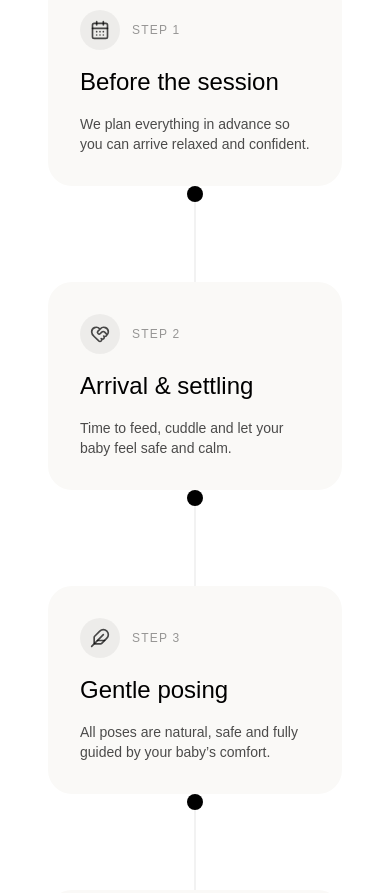
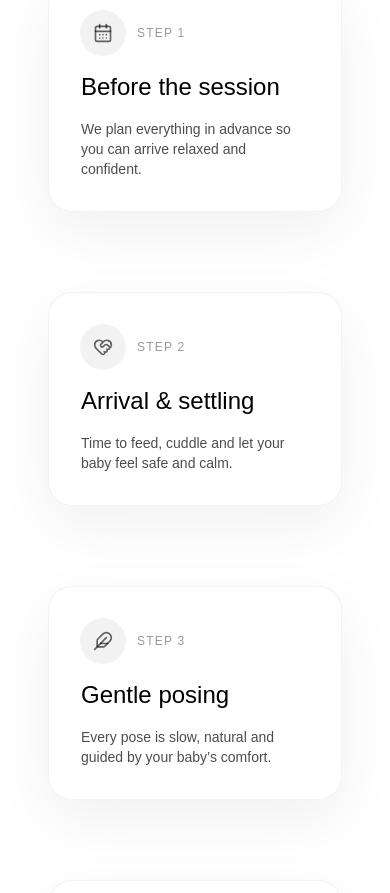
Before and after one commit to Krejzy23/photo, a React (Vite) app: page /services/newborn in a window 390 px wide. Shown: the part 5391-6284 px from the top of the page. Built offline with nearby package versions, Linux system fonts and the light colour scheme; a web font is replaced by a local one.

Commit message:
UI changes

```diff
--- a/src/components/Navbar.jsx
+++ b/src/components/Navbar.jsx
@@ -99,14 +99,17 @@ const Navbar = () => {
                     <div key={index} className="relative">
                       <button
                         onClick={() => setIsServicesOpen((p) => !p)}
-                        className="nav-hover-btn"
+                        className="nav-hover-btn flex items-center"
                       >
                         SERVICES
+                        <div className="px-1">
+                          <HiChevronDown />
+                        </div>
                       </button>
 
                       {isServicesOpen && (
-                        <div className="absolute left-1/2 top-full mt-4 -translate-x-1/2 rounded-full bg-black/80 px-6 py-3 backdrop-blur-md">
-                          <div className="flex gap-6">
+                        <div className="absolute left-20 top-full mt-5 -translate-x-1/2 bg-black px-6 py-3 backdrop-blur-md rounded-b-lg">
+                          <div className="flex flex-col gap-6">
                             {serviceItems.map((service, i) => (
                               <Link
                                 key={i}
--- a/src/components/newborn/NewbornHero.jsx
+++ b/src/components/newborn/NewbornHero.jsx
@@ -55,7 +55,7 @@ const NewbornHero = () => {
           <div className="nb-fade flex justify-center">
             <Button
               title="Book a session"
-              containerClass="bg-pink-300 text-white hover:bg-black/80"
+              containerClass="bg-pink-400 text-white hover:bg-black/80"
             />
           </div>
         </div>
--- a/src/components/newborn/NewbornProcess.jsx
+++ b/src/components/newborn/NewbornProcess.jsx
@@ -1,4 +1,4 @@
-import React from "react";
+import React, { useRef } from "react";
 import {
   CalendarDays,
   HeartHandshake,
@@ -6,6 +6,12 @@ import {
   Users,
   Image,
 } from "lucide-react";
+
+import gsap from "gsap";
+import { ScrollTrigger } from "gsap/ScrollTrigger";
+import { useGSAP } from "@gsap/react";
+
+gsap.registerPlugin(ScrollTrigger);
 
 const steps = [
   {
@@ -21,7 +27,7 @@ const steps = [
   {
     icon: Feather,
     title: "Gentle posing",
-    text: "All poses are natural, safe and fully guided by your baby’s comfort.",
+    text: "Every pose is slow, natural and guided by your baby’s comfort.",
   },
   {
     icon: Users,
@@ -36,10 +42,65 @@ const steps = [
 ];
 
 const NewbornProcess = () => {
+  const sectionRef = useRef(null);
+
+  useGSAP(
+    () => {
+      // HEADER
+      gsap.from(".process-header > *", {
+        opacity: 0,
+        y: 24,
+        duration: 1,
+        ease: "power2.out",
+        stagger: 0.15,
+        scrollTrigger: {
+          trigger: ".process-header",
+          start: "top 70%",
+        },
+      });
+
+
+      // CARDS
+      gsap.utils.toArray(".process-card").forEach((card) => {
+        // REVEAL
+        gsap.fromTo(
+          card,
+          { opacity: 0, y: 60 },
+          {
+            opacity: 1,
+            y: 0,
+            duration: 1,
+            ease: "power2.out",
+            immediateRender: false,
+            scrollTrigger: {
+              trigger: card,
+              start: "top 85%",
+            },
+          }
+        );
+        gsap.to(card, {
+          yPercent: -5,
+          ease: "none",
+          scrollTrigger: {
+            trigger: card,
+            start: "top bottom",
+            end: "bottom top",
+            scrub: true,
+          },
+        });
+      });
+    },
+    { scope: sectionRef }
+  );
+
+
   return (
-    <section className="relative w-full bg-white py-32 px-6">
+    <section
+      ref={sectionRef}
+      className="relative w-full bg-white py-32 px-6"
+    >
       {/* Header */}
-      <div className="mb-24 text-center">
+      <div className="process-header mb-24 text-center">
         <p className="mb-3 text-xs uppercase tracking-widest text-black/50">
           How it works
         </p>
@@ -52,8 +113,9 @@ const NewbornProcess = () => {
       </div>
 
       {/* Timeline */}
-      <div className="relative mx-auto max-w-5xl">
-        <div className="absolute left-1/2 top-0 h-full w-px -translate-x-1/2 bg-black/10" />
+      <div className="process-timeline relative mx-auto max-w-5xl">
+        {/* Vertical line (desktop only) */}
+        <div className="absolute left-1/2 top-0 hidden md:block h-full w-px -translate-x-1/2 bg-gradient-to-b from-black/0 via-black/20 to-black/0" />
 
         <div className="space-y-20">
           {steps.map((step, i) => {
@@ -68,11 +130,11 @@ const NewbornProcess = () => {
                 }`}
               >
                 {/* Content */}
-                <div className="w-full md:w-1/2 px-6">
-                  <div className="rounded-3xl bg-[#faf9f7] p-8">
+                <div className="w-full process-card md:w-1/2 px-6">
+                  <div className="rounded-3xl bg-white/80 backdrop-blur-sm border border-black/5 p-8 shadow-[0_20px_60px_rgba(0,0,0,0.06)] transition-all duration-500 hover:-translate-y-1 hover:shadow-[0_30px_80px_rgba(0,0,0,0.08)]">
                     <div className="mb-4 flex items-center gap-3">
-                      <div className="flex h-10 w-10 items-center justify-center rounded-full bg-black/5">
-                        <Icon className="h-5 w-5 text-black/70" />
+                      <div className="flex h-11 w-11 items-center justify-center rounded-full bg-black/5 ring-1 ring-black/5">
+                        <Icon className="h-5 w-5 text-black/60" />
                       </div>
                       <p className="text-xs uppercase tracking-widest text-black/40">
                         Step {i + 1}
@@ -88,9 +150,9 @@ const NewbornProcess = () => {
                   </div>
                 </div>
 
-                {/* Dot */}
-                <div className="relative flex w-full md:w-0 items-center justify-center">
-                  <span className="z-10 h-4 w-4 rounded-full bg-black" />
+                {/* Dot (desktop only) */}
+                <div className="relative hidden md:flex w-0 items-center justify-center">
+                  <span className="z-10 h-5 w-5 rounded-full bg-black shadow-[0_0_0_6px_rgba(0,0,0,0.04)]" />
                 </div>
               </div>
             );
```
